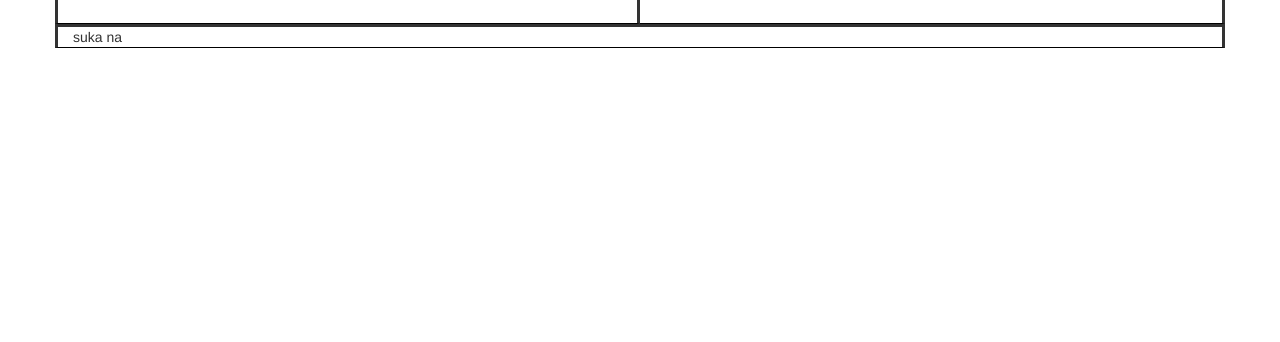
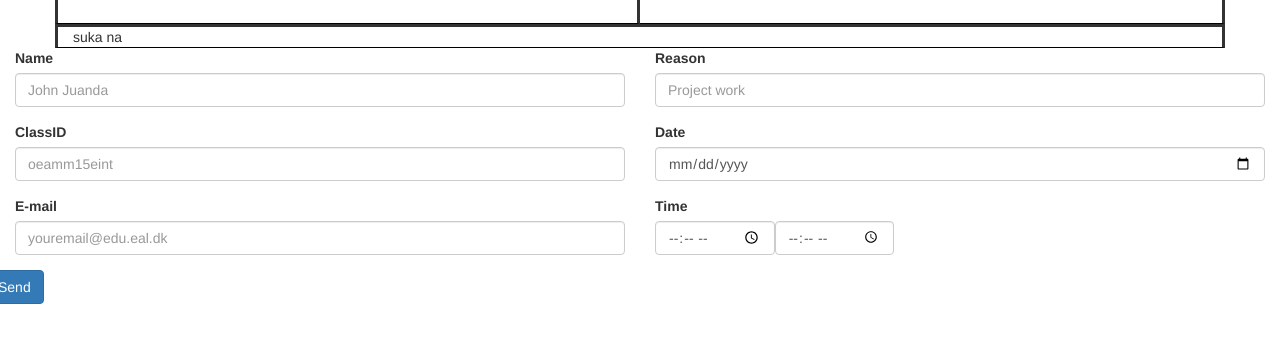
Before and after one commit to NorbertMayer/roombooking, a plain HTML site: page index.html in a window 1280 px wide. Shown: the part 396-738 px from the top of the page. Drawn offline with nearby package versions, Linux system fonts and the light colour scheme.

Commit message:
Update index.html

```diff
--- a/index.html
+++ b/index.html
@@ -70,7 +70,39 @@
         </div>
 
     </div>
-
+<form class="row form-container" novalidate>
+                 <div class="col-md-12">
+                     <div class="col-md-6 title">
+                         <div class="form-group">
+                            <label for="name">Name</label>
+                            <input type="text" class="form-control" id="" placeholder="John Juanda">
+                         </div>
+                         <div class="form-group">
+                            <label for="name">ClassID</label>
+                            <input type="text" class="form-control" id="" placeholder="oeamm15eint">
+                         </div>
+                         <div class="form-group">
+                            <label for="name">E-mail</label>
+                            <input type="email" class="form-control" id="" placeholder="youremail@edu.eal.dk">
+                         </div>
+                     </div>
+                     <div class="col-md-6 title">
+                         <div class="form-group">
+                            <label for="reason">Reason</label>
+                            <input type="text" class="form-control" id="" placeholder="Project work">
+                         </div>
+                         <div class="form-group">
+                            <label for="reason">Date</label>
+                            <input type="date" class="form-control" id="" placeholder="">
+                         </div>
+                         <div class="form-inline">
+                             <label for="reason">Time</label><br>
+                             <input type="time" class="form-control"><input type="time" class="form-control">
+                         </div>
+                     </div>
+                 </div>
+                 <button type="submit" class="btn btn-primary btn-style">Send</button>
+              </form>
 
 
 
```
